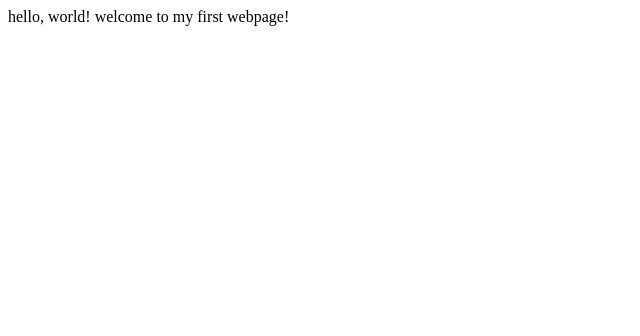
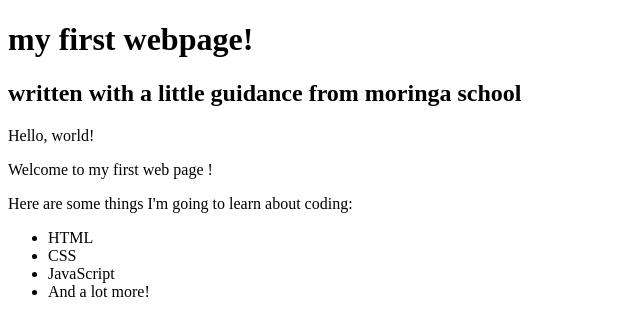
Before and after one commit to inesuwase/my-first-webpage, a plain HTML site: page my-first-webpage.html in a window 1280 px wide. Shown: the whole page, without its empty margins (0-640 px from the left). Drawn offline with Linux system fonts and the light colour scheme.

Commit message:
add list elements

```diff
--- a/my-first-webpage.html
+++ b/my-first-webpage.html
@@ -4,7 +4,20 @@
       <title>My first webpage!</title>
   </head>
   <body>
-    hello, world!
-    welcome to my first webpage!
+    <h1>my first webpage!</h1>
+    <h2>written with a little guidance from moringa school
+    </h2>
+
+    <p>Hello, world!</p>
+    <p>Welcome to my first web page !</p>
+
+    <p>Here are some things I'm going to learn about coding:
+    </p>
+   <ul>
+       <li>HTML</li>
+       <li>CSS</li>
+       <li>JavaScript</li>
+       <li>And a lot more!</li>
+   </ul>
   </body>
 </html>
```
